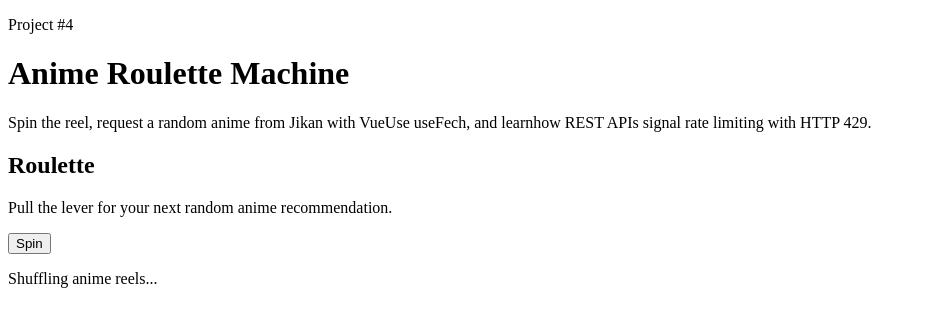
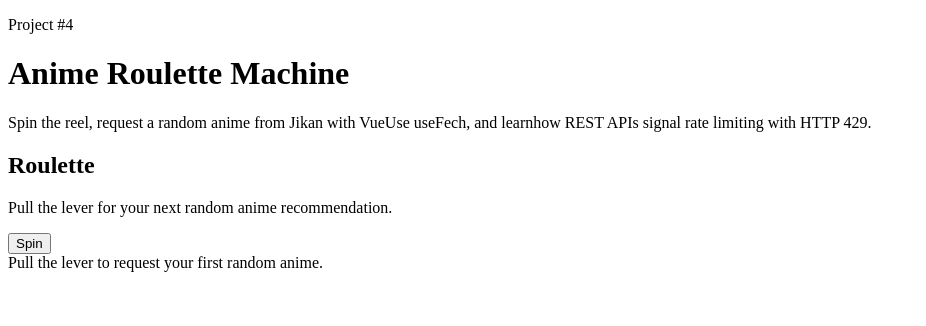
Before and after one commit to kortiz28-bit/anime-roulette-watchlist, a Vue app: page / in a window 1280 px wide. Shown: the top 326 px of the page, without its empty margins (0-926 px from the left). Built offline with nearby package versions, Linux system fonts and the light colour scheme; the HTML template or start-up script is replaced by a standard one.

Commit message:
Added useAnimeRoulette logic

```diff
--- /dev/null
+++ b/src/Composables/useAnimeRoulette.js
@@ -0,0 +1,85 @@
+import { useFetch, useCountdown } from '@vueuse/core'
+import { ref } from 'vue'
+
+const URL = 'https://api.jikan.moe/v4/random/anime'
+const MAX_SAFE_SPIN_ATTEMPTS = 5
+const RETRY_SECONDS = 10
+
+const isAllowedRating = (rating) => {
+  if (!rating) return false
+
+  return !rating.trim().startsWith('R')
+}
+
+export function useAnimeRoulette() {
+  const anime = ref(null)
+  const loading = ref(false)
+  const error = ref('')
+  const { remaining: cooldownLeft, start: startCooldown } = useCountdown(0, {
+  interval: 1000,
+})
+
+  const spin = async () => {
+    if (loading.value || cooldownLeft.value > 0) return
+
+    loading.value = true
+    error.value = ''
+
+    try {
+      for (let attempt = 0; attempt < MAX_SAFE_SPIN_ATTEMPTS; attempt++) {
+        const request = useFetch(URL, { immediate: false }).get().json()
+        await request.execute()
+
+        const response = request.response.value
+
+        if (!response) {
+          error.value = 'Network error while contacting Jikan. Check your internet and try again.'
+          return
+        }
+
+        if (response.status === 429) {
+          startCooldown(RETRY_SECONDS)
+          error.value = `Rate-limited (429). Please wait ${RETRY_SECONDS}s before spinning again.`
+          return
+        }
+
+        if (!response.ok) {
+          error.value = `Something went wrong while contacting Jikan. Status: ${response.status}.`
+          return
+        }
+
+        if (request.error.value) {
+          error.value = 'Network error while contacting Jikan. Check your internet and try again.'
+          return
+        }
+
+        const candidateAnime = request.data.value?.data || null
+
+        if (!candidateAnime) {
+          error.value = 'Jikan returned an empty anime payload. Try spinning again.'
+          return
+        }
+
+        if (!isAllowedRating(candidateAnime.rating)) {
+          continue
+        }
+
+        anime.value = candidateAnime
+
+        return
+      }
+    } catch {
+      error.value = 'Could not find an anime right now. Please spin again in a moment.'
+    } finally {
+      loading.value = false
+    }
+  }
+
+  return {
+    anime,
+    loading,
+    error,
+    spin,
+    cooldownLeft,
+  }
+}
--- a/src/components/AnimeCard.vue
+++ b/src/components/AnimeCard.vue
@@ -50,7 +50,15 @@ const props = defineProps({
       <p class="mt-2 text-sm text-red-100/90">{{ error }}</p>
     </div>
 
+    <div v-else-if="anime">
+      <pre>{{ anime }}</pre>
+    </div>
 
-    <div v-else>Done</div>
+    <div
+      v-else
+      class="rounded-2xl border border-slate-700/60 bg-slate-800/50 p-6 text-center text-slate-300"
+    >
+      Pull the lever to request your first random anime.
+    </div>
   </section>
 </template>
--- a/src/views/HomePage.vue
+++ b/src/views/HomePage.vue
@@ -1,22 +1,22 @@
 <script setup>
+import {} from 'vue'
 import AnimeCard from '@/components/AnimeCard.vue'
+import { useAnimeRoulette } from '@/composables/useAnimeRoulette'
 
-const spin = () => {
-  console.log('Hello')
-}
+const { anime, loading, error, spin } = useAnimeRoulette()
 </script>
 
 <template>
   <main
     class="min-h-screen bg-[radial-gradient(circle_at_15%_20%,#334155,transparent_40%),radial-gradient(circle_at_85%_0%,#0f766e,transparent_28%),linear-gradient(160deg,#020617,#0f172a,#111827)] px-4 py-8 text-slate-100 sm:px-6 lg:px-8"
-    >
+  >
     <div class="mx-auto max-w-7xl">
       <header class="mb-8">
         <p class="text-sx font-semibold tracking-[0.3cm] text-cyan-300/90 uppercase">Project #4</p>
         <h1 class="mt-2 text-4xl font-black text-white sm:text-5xl">Anime Roulette Machine</h1>
         <p class="mt-2 max-w-3xl text-sm text-slate-300 sm:text-base">
-           Spin the reel, request a random anime from Jikan with VueUse useFech, and learnhow REST
-           APIs signal rate limiting with HTTP 429.
+          Spin the reel, request a random anime from Jikan with VueUse useFech, and learnhow REST
+          APIs signal rate limiting with HTTP 429.
         </p>
       </header>
 
@@ -41,7 +41,11 @@ const spin = () => {
               </button>
             </div>
           </div>
-          <AnimeCard loading />
+          <AnimeCard
+            :loading="loading"
+            :error="error"
+            :anime="anime"
+          />
         </section>
       </div>
     </div>
```
